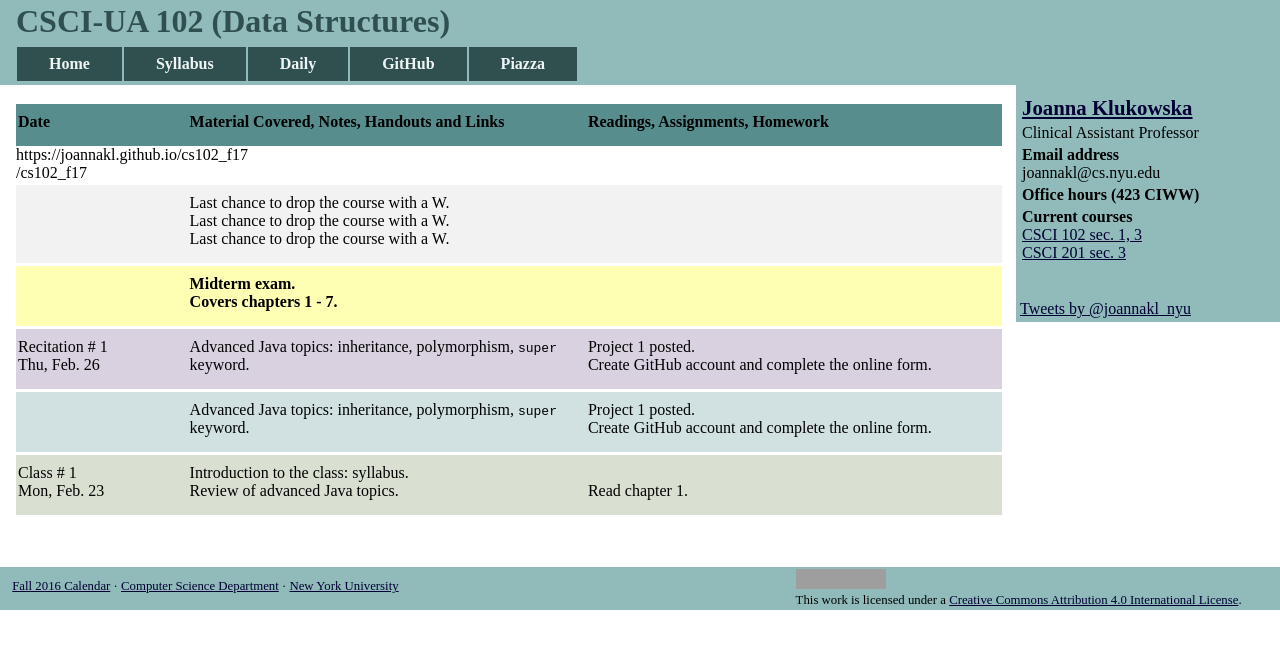
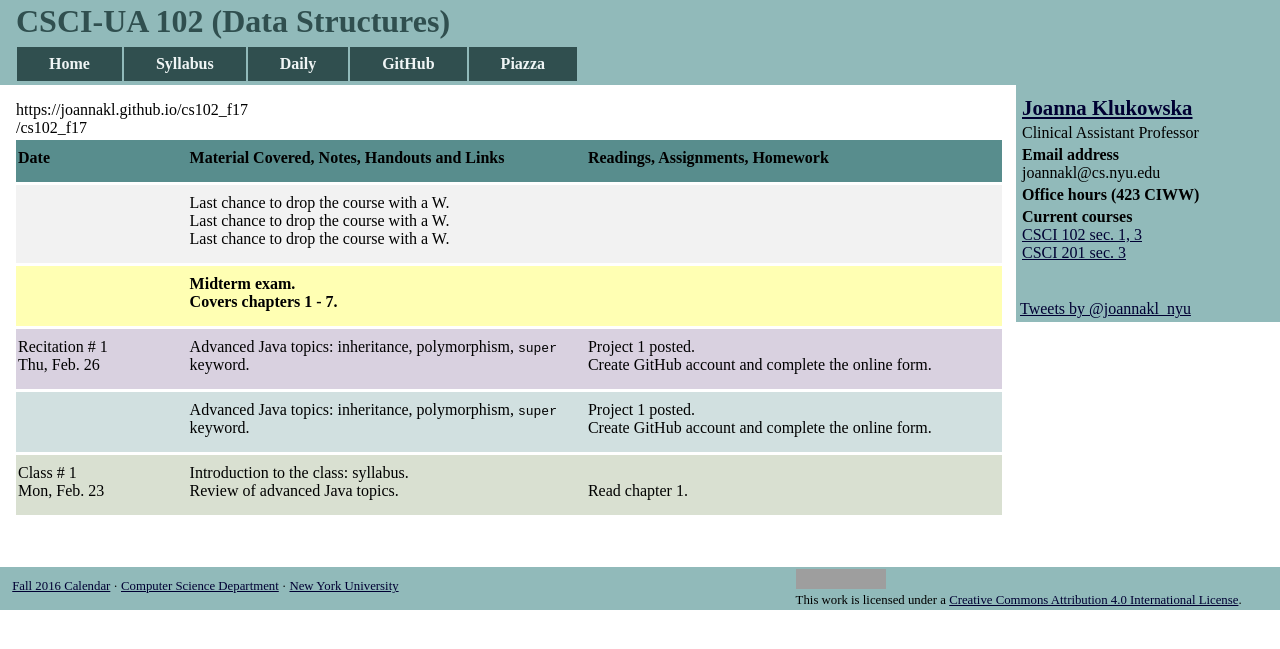
Before and after one commit to joannakl/cs102_f17, a Jekyll site: the page built from daily.html, in a window 1280 px wide. Shown: the top 649 px of the page. Built offline with Jekyll 4.4.1, drawn with Linux system fonts in a browser that asks for light colours; comment, search, counter and statistics services are not loaded; grey boxes are pictures that could not be loaded.

Commit message:
Update daily.html

```diff
--- a/daily.html
+++ b/daily.html
@@ -7,6 +7,10 @@ days:
     - "04"
     - "05"
 ---
+
+
+{{ site.url }} <br>
+{{ site.baseurl }} <br>
 
 <div class="titles">
     <div class="column_date">
@@ -21,8 +25,6 @@ days:
         Readings, Assignments, Homework
     </div>
 </div>
-{{ site.url }} <br>
-{{ site.baseurl }} <br>
 
 {% for i in page.days reversed %}
     {% assign file_name = "daily/" | append:  i  | append: ".html" %}
```
